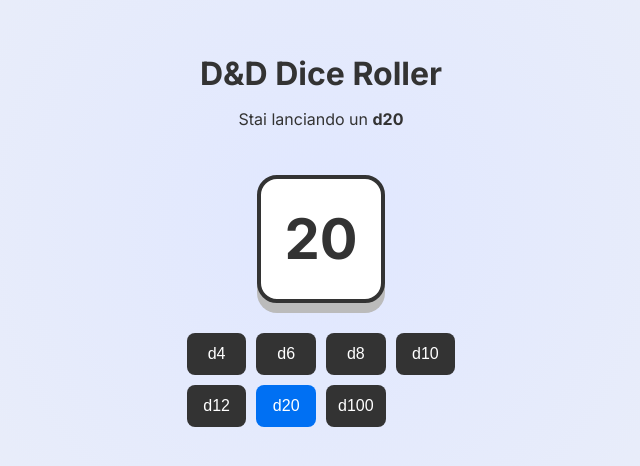
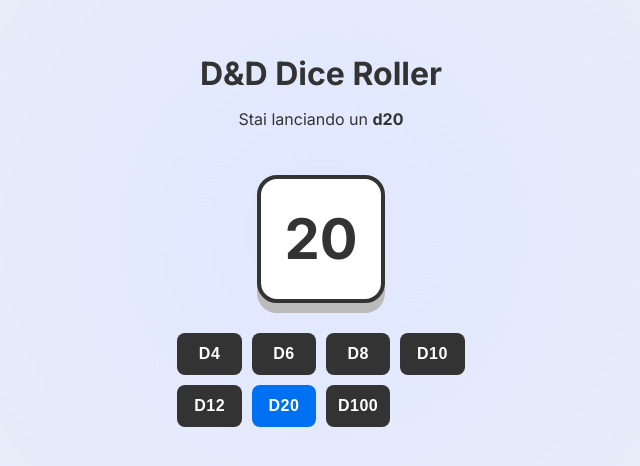
Before and after one commit to IlMara2000/diceroller, a Next.js app: page / in a window 1280 px wide. Shown: the part 190-656 px from the top of the page, without its empty margins (319-959 px from the left). Built offline with nearby package versions, Linux system fonts and the light colour scheme.

Commit message:
Update globals.css

```diff
--- a/app/globals.css
+++ b/app/globals.css
@@ -4,6 +4,7 @@
   --dice-bg: #ffffff;
   --dice-shadow: rgba(0, 0, 0, 0.2);
   --accent-color: #0070f3;
+  --text-color: #333;
 }
 
 body {
@@ -14,18 +15,11 @@
   display: flex;
   align-items: center;
   justify-content: center;
+  font-family: -apple-system, BlinkMacSystemFont, "Segoe UI", Roboto, sans-serif;
+  color: var(--text-color);
 }
 
-/* Animazione del lancio */
-@keyframes shake-and-roll {
-  0% { transform: rotate(0deg) scale(1); }
-  20% { transform: rotate(-20deg) scale(1.1) translateX(-5px); }
-  40% { transform: rotate(25deg) scale(1.2) translateY(5px); }
-  60% { transform: rotate(-15deg) scale(1.1) translateX(5px); }
-  80% { transform: rotate(10deg) scale(1.2) translateY(-5px); }
-  100% { transform: rotate(0deg) scale(1); }
-}
-
+/* Container del dado */
 .dice-container {
   background-color: var(--dice-bg);
   box-shadow: 0 10px 20px var(--dice-shadow), inset 0 0 15px rgba(0,0,0,0.05);
@@ -34,18 +28,43 @@
   justify-content: center;
   cursor: default;
   user-select: none;
+  transition: transform 0.1s ease;
+  margin: 0 auto;
 }
 
-/* Questa classe verrà applicata quando isRolling è true */
+/* Animazione del lancio (mix delle due) */
 .rolling {
   animation: shake-and-roll 0.15s infinite linear;
 }
 
-button:active {
-  transform: scale(0.95);
+@keyframes shake-and-roll {
+  0% { transform: rotate(0deg) scale(1); }
+  25% { transform: rotate(-15deg) scale(1.1) translateX(-5px); }
+  50% { transform: rotate(20deg) scale(1.15) translateY(5px); }
+  75% { transform: rotate(-10deg) scale(1.1) translateX(5px); }
+  100% { transform: rotate(0deg) scale(1); }
+}
+
+/* Stile bottoni griglia dadi */
+button {
+  transition: all 0.2s ease;
+  font-weight: bold;
+  text-transform: uppercase;
+  letter-spacing: 0.5px;
 }
 
 button:hover:not(:disabled) {
   filter: brightness(1.1);
   box-shadow: 0 4px 12px rgba(0, 112, 243, 0.3);
+  transform: translateY(-2px);
+  opacity: 0.9;
 }
+
+button:active:not(:disabled) {
+  transform: scale(0.95) translateY(0);
+}
+
+button:disabled {
+  cursor: not-allowed;
+  opacity: 0.6;
+}
```
